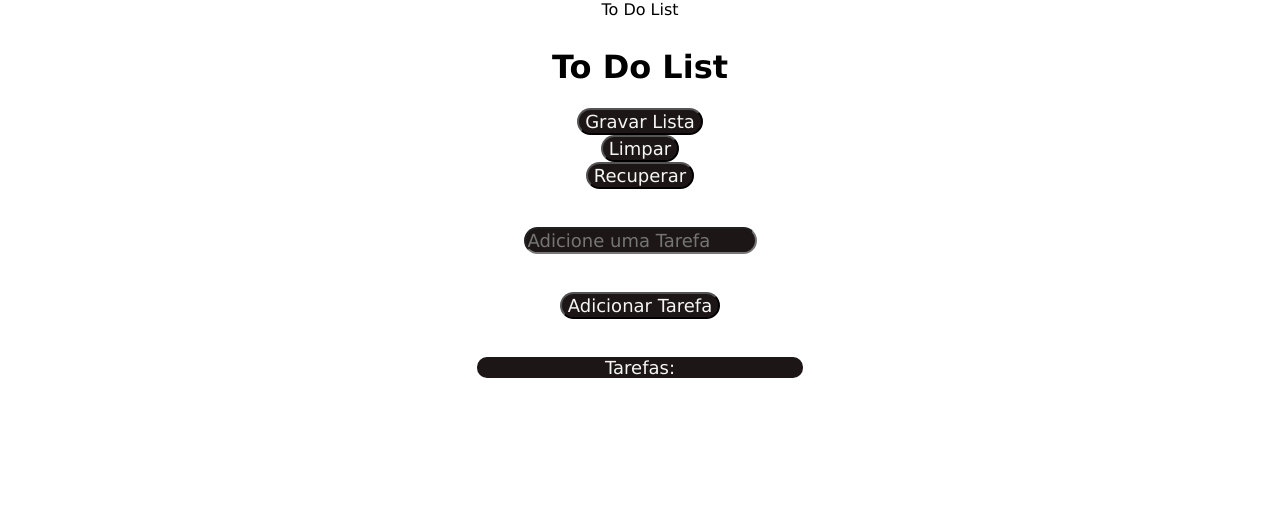
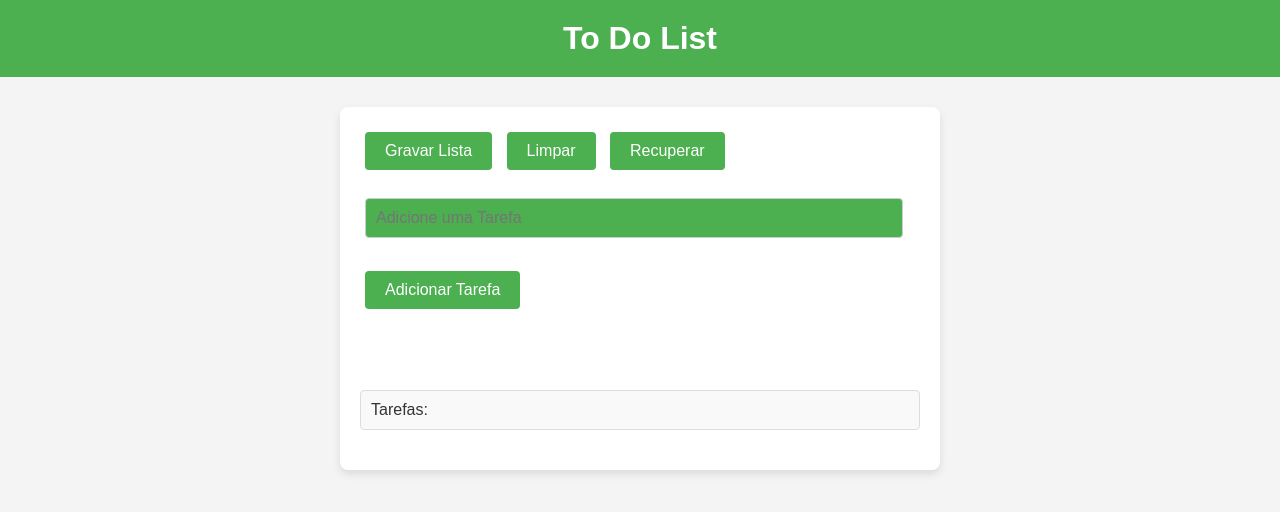
Before and after one commit to FranciscoProgramations/lista, a plain HTML site: page Fernandao/index.html in a window 1280 px wide. Drawn offline with Linux system fonts and the light colour scheme.

Commit message:
Update style.css

```diff
--- a/Fernandao/css/style.css
+++ b/Fernandao/css/style.css
@@ -1,23 +1,90 @@
-*{
-    display: flex;
-    flex-direction: column;
-    align-items: center;
-    font-family:'Lucida Sans', 'Lucida Sans Regular', 'Lucida Grande', 'Lucida Sans Unicode', Geneva, Verdana, sans-serif;
-}
+* {
+    margin: 0;
+    padding: 0;
+    box-sizing: border-box;
+  }
 
-.buttons{
-    border-radius: 1000px;
-    font-size: large;
-    background-color: rgb(29, 22, 22);
-    color: whitesmoke;
+  body {
+    font-family: Arial, sans-serif;
+    background-color: #f4f4f4;
+    color: #333;
+  }
 
-}
+  h1 {
+    text-align: center;
+    color: #ffffff;
+  }
 
+  header.titulo {
+    background-color: #4CAF50;
+    padding: 20px 0;
+    color: white;
+    margin-bottom: 30px;
+  }
 
-#lista{
-    width: 140%;
-    border-radius: 10px;
-    background-color: rgb(29, 22, 22);
-    color: whitesmoke;
-    font-size: large;
-}
+  main {
+    padding: 20px;
+    max-width: 600px;
+    margin: 0 auto;
+    background-color: white;
+    border-radius: 8px;
+    box-shadow: 0 4px 8px rgba(0, 0, 0, 0.1);
+  }
+
+  .buttons {
+    background-color: #4CAF50;
+    color: white;
+    border: none;
+    padding: 10px 20px;
+    margin: 5px;
+    border-radius: 4px;
+    cursor: pointer;
+    font-size: 16px;
+    transition: background-color 0.3s;
+  }
+
+  .buttons:hover {
+    background-color: #45a049;
+  }
+
+  input[type="text"] {
+    width: calc(100% - 22px);
+    padding: 10px;
+    margin-bottom: 10px;
+    border-radius: 4px;
+    border: 1px solid #ccc;
+  }
+
+  input[type="text"]:focus {
+    outline: none;
+    border-color: #4CAF50;
+  }
+
+  #lista {
+    padding: 10px;
+    background-color: #f9f9f9;
+    border-radius: 4px;
+    margin-top: 20px;
+    border: 1px solid #ddd;
+  }
+
+  #lista ul {
+    list-style: none;
+  }
+
+  #lista ul li {
+    padding: 10px;
+    border-bottom: 1px solid #ddd;
+  }
+
+  #lista ul li:last-child {
+    border-bottom: none;
+  }
+
+  .tarefa {
+    margin-bottom: 20px;
+  }
+
+  input[type="button"]:active {
+    transform: scale(0.98);
+  }
```
